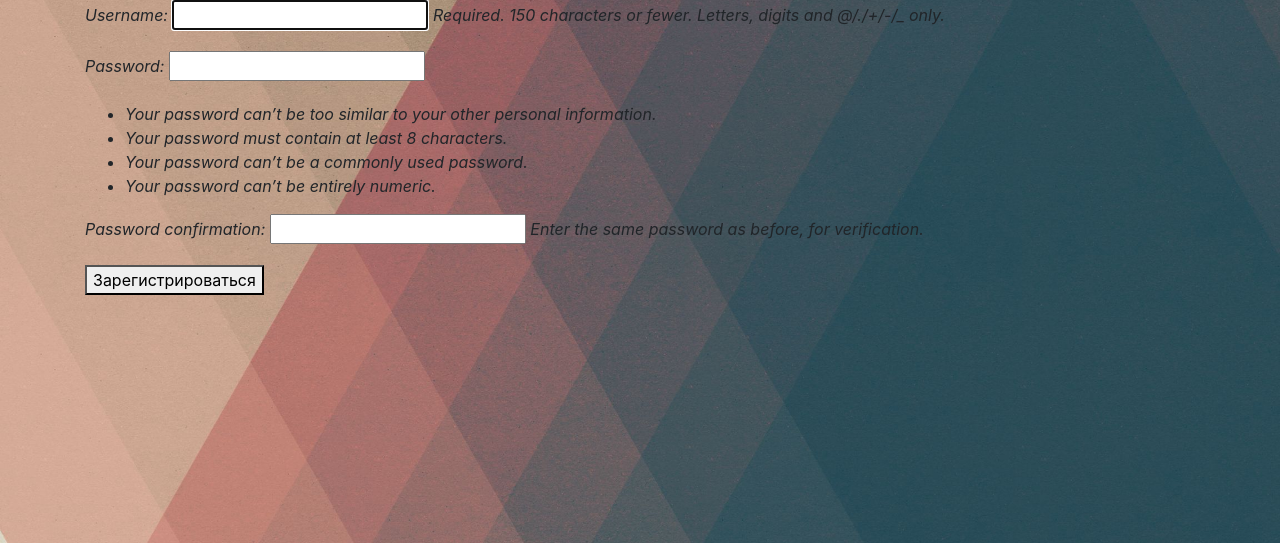
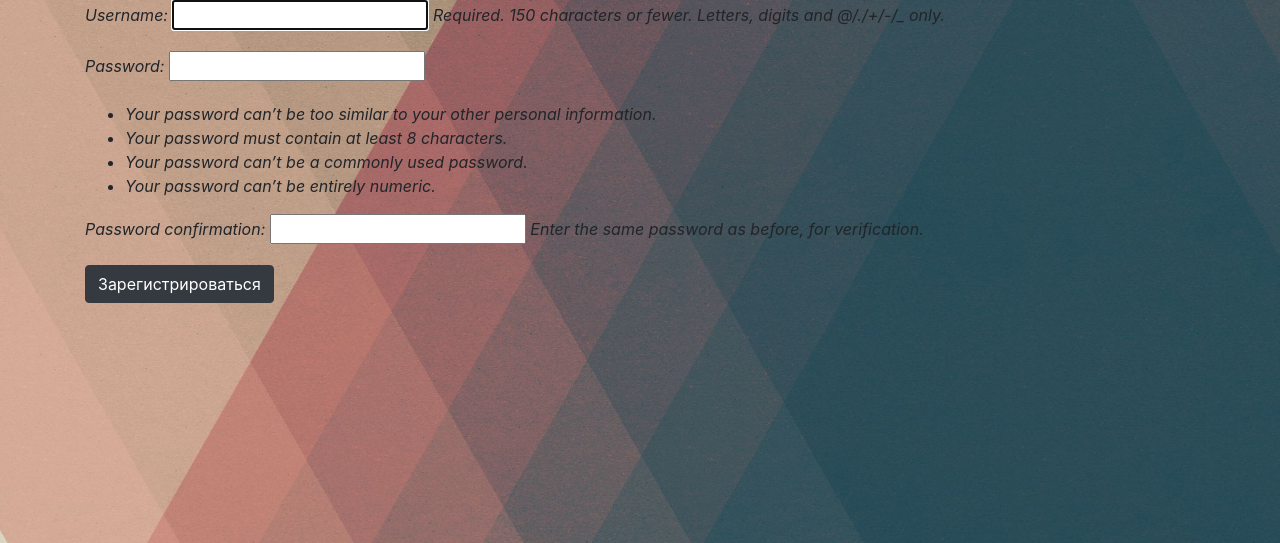
Before and after one commit to K4sho/LearningLog, a Django app: page /users/register/ in a window 1280 px wide. Shown: the part 56-599 px from the top of the page. Run offline with Django 3.2, Linux system fonts and the light colour scheme; some libraries are stand-ins or nearby versions.

Commit message:
fix: Изменил кнопку регистрации на странице регистрации

```diff
--- a/requirements.txt
+++ b/requirements.txt
@@ -1,7 +1,6 @@
 beautifulsoup4==4.8.1
 Django==2.2.5
 django-bootstrap4==1.0.1
-pkg-resources==0.0.0
 pytz==2019.2
 soupsieve==1.9.4
 sqlparse==0.3.0
--- a/users/templates/users/register.html
+++ b/users/templates/users/register.html
@@ -11,7 +11,7 @@
         {% csrf_token %}
         {{ form.as_p }}
 
-        <button name="submit">Зарегистрироваться</button>
+        <button name="submit" class="btn btn-dark">Зарегистрироваться</button>
         <input type="hidden" name="next" value="{% url 'learning_logs:index' %}" />
     </form>
 
```
